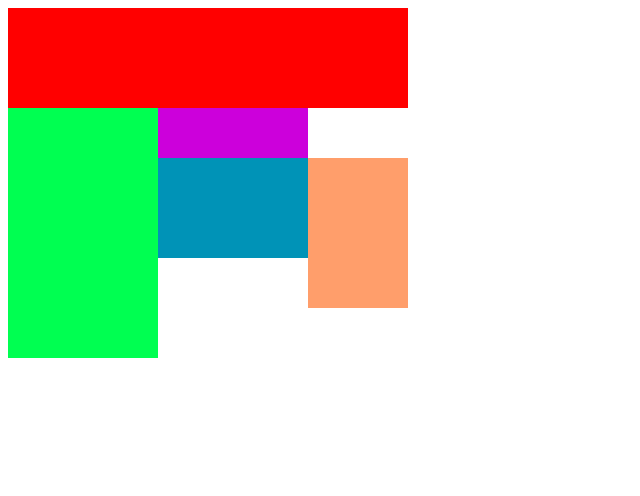
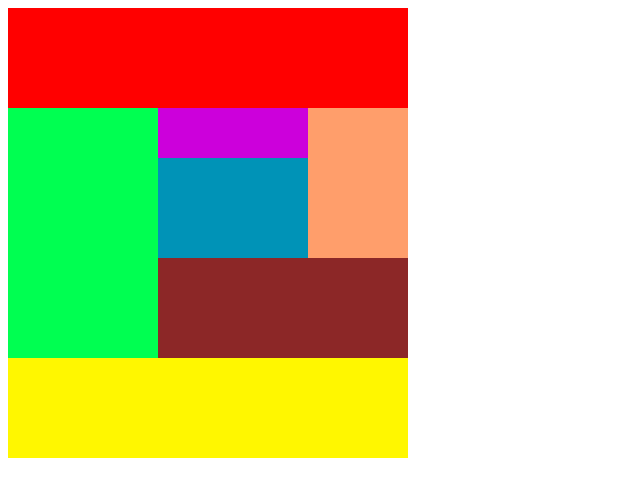
Before and after one commit to karie0407/puzzle2, a plain HTML site: page index.html in a window 1280 px wide. Shown: the whole page, without its empty margins (0-640 px from the left). Drawn offline with Linux system fonts and the light colour scheme.

Commit message:
Div puzzle中級

```diff
--- a/css/style.css
+++ b/css/style.css
@@ -3,11 +3,7 @@
 body {
   width: 400px;
 }
-.clearfix::after {
-  content: "";
-  display: block;
-  clear: both;
-}
+
 .red {
   height: 100px;
   background: #ff0000;
@@ -25,6 +21,12 @@ body {
   background: #cc00db;
   float: left;
 }
+.clearfix::after {
+  content: "";
+  display: block;
+  clear: both;
+}
+
 .orange {
   width: 100px;
   height: 150px;
@@ -44,3 +46,8 @@ body {
   background: #8c2727;
   float: right;
 }
+
+.yellow {
+  height: 100px;
+  background: #fff700;
+}
--- a/text.html
+++ b/index.html
@@ -10,13 +10,16 @@
 <body>
   <header class="red"></header>
   <main>
-    <div class="clearfix">
       <div class="green"></div>
       <div class="purple"></div>
-      <div class="blue"></div>
       <div class="orange"></div>
-    </div>
+      <div class="clearfix">
+        <div class="blue"></div>
+        <div class="brown"></div>
+      </div>
   </main>
-  <footer></footer>
+  <footer>
+    <div class="yellow"></div>
+  </footer>
 </body>
 </html>
```
